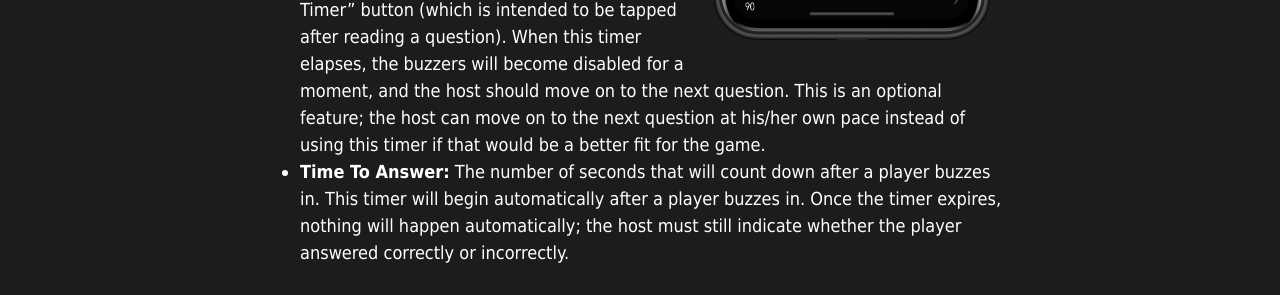
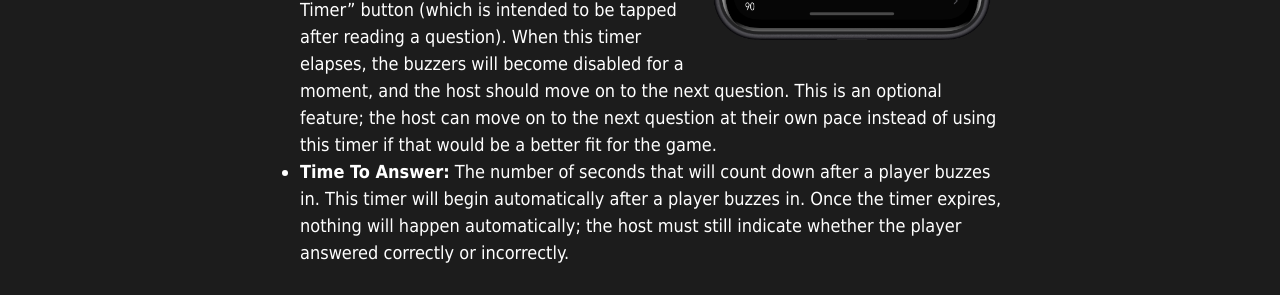
Before and after one commit to gameshowstudio/gameshowstudio.github.io, a Jekyll site: the page built from help/roundrules.md, in a window 1280 px wide. Shown: the part 1042-1337 px from the top of the page. Built offline with Jekyll 4.4.1, drawn with Linux system fonts in a browser that asks for light colours; some of the changed text lies outside the part shown.

Commit message:
Update his/her to their

```diff
--- a/help/roundrules.md
+++ b/help/roundrules.md
@@ -22,7 +22,7 @@ A prepared game can have one or more rounds. Round rules can be customized as fo
 
 **Timing:**
 
-* **Time To Buzz In:** The number of seconds that will count down after the host taps the "Start Timer" button (which is intended to be tapped after reading a question). When this timer elapses, the buzzers will become disabled for a moment, and the host should move on to the next question. This is an optional feature; the host can move on to the next question at his/her own pace instead of using this timer if that would be a better fit for the game.
+* **Time To Buzz In:** The number of seconds that will count down after the host taps the "Start Timer" button (which is intended to be tapped after reading a question). When this timer elapses, the buzzers will become disabled for a moment, and the host should move on to the next question. This is an optional feature; the host can move on to the next question at their own pace instead of using this timer if that would be a better fit for the game.
 * **Time To Answer:** The number of seconds that will count down after a player buzzes in. This timer will begin automatically after a player buzzes in. Once the timer expires, nothing will happen automatically; the host must still indicate whether the player answered correctly or incorrectly.
 
 ### Round Style
```
Also changed, not shown: help/tips.md (+1 -1 lines).
